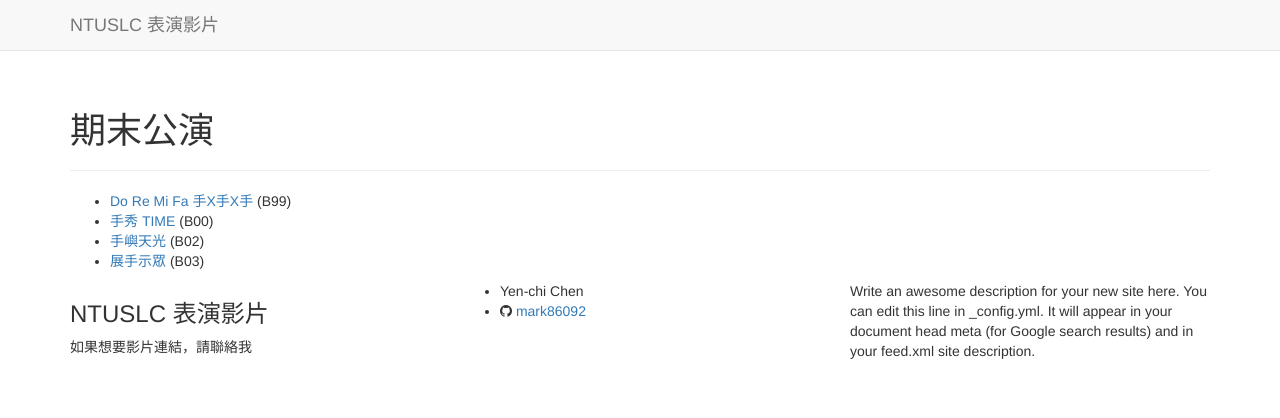
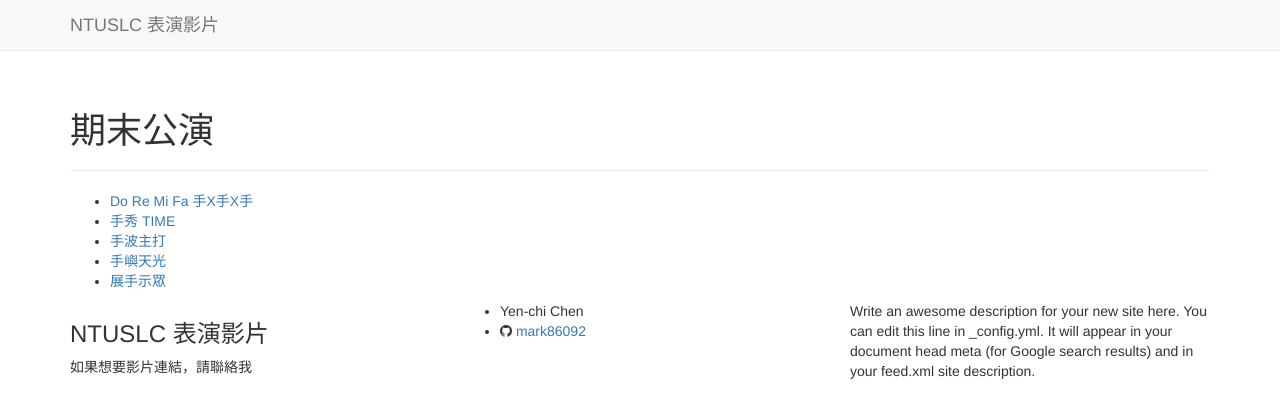
Before and after one commit to mark86092/ntuslc, a Jekyll site: the page built from 期末公演/index.md, in a window 1280 px wide. Shown: the top 418 px of the page. Built offline with Jekyll 4.4.1, drawn with Linux system fonts in a browser that asks for light colours; nearby versions of some CDN libraries.

Commit message:
update 目錄

```diff
--- a/期末公演/index.md
+++ b/期末公演/index.md
@@ -4,7 +4,8 @@ title: 期末公演
 permalink: /期末公演/
 ---
 
-- [Do Re Mi Fa 手X手X手](Do-Re-Mi-Fa-手X手X手) (B99)
-- [手秀 TIME](手秀-Time) (B00)
-- [手嶼天光](手嶼天光) (B02)
-- [展手示眾](展手示眾) (B03)
+- [Do Re Mi Fa 手X手X手](Do-Re-Mi-Fa-手X手X手)
+- [手秀 TIME](手秀-Time)
+- [手波主打](手波主打)
+- [手嶼天光](手嶼天光)
+- [展手示眾](展手示眾)
```
Also changed, not shown: index.md (+5 -0 lines).
